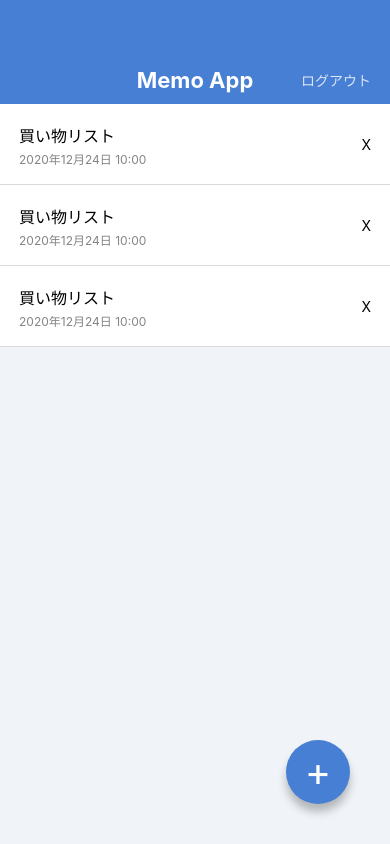
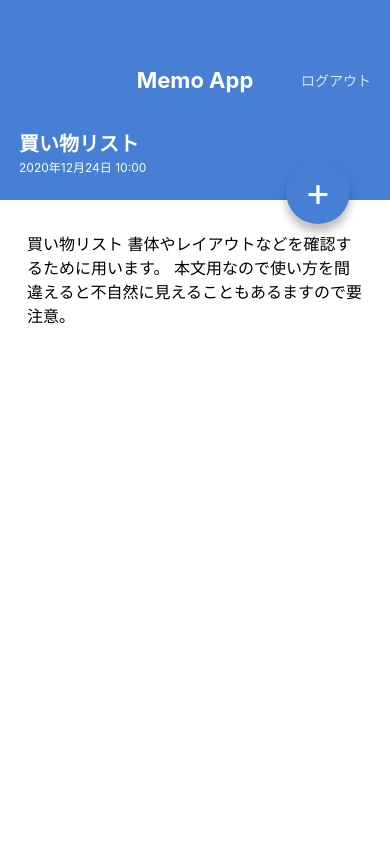
Before and after one commit to Issy-R/MemoApp2021, a React Native app: screen / in a window 390 px wide. Built offline with nearby package versions, Linux system fonts and the light colour scheme.

Commit message:
Create MemoDetail Screen

```diff
--- a/App.jsx
+++ b/App.jsx
@@ -1,23 +1,10 @@
 import React from 'react';
-import { StyleSheet, Text, View } from 'react-native';
 
-import AppBar from './src/components/AppBar';
-import CircleBotton from './src/components/CircleBotton';
-import MemoList from './src/components/MemoList';
+import MemoListScreen from './src/screens/MemoListScreen';
+import MemoDetailScreen from './src/screens/MemoDetailScreen';
 
 export default function App() {
   return (
-    <View style={styles.container}>
-      <AppBar />
-      <MemoList />
-      <CircleBotton>+</CircleBotton>
-    </View>
+    <MemoDetailScreen />
   );
 }
-
-const styles = StyleSheet.create({
-  container: {
-    flex: 1,
-    backgroundColor: '#f0f4F8',
-  },
-});
--- a/src/components/CircleBotton.jsx
+++ b/src/components/CircleBotton.jsx
@@ -1,12 +1,12 @@
-import { string } from 'prop-types';
+import { string, shape } from 'prop-types';
 import React from 'react';
 import { View, Text, StyleSheet } from 'react-native';
 
 
 export default function CircleBotton(props) {
-  const { children } = props;
+  const { children, style } = props;
   return (
-    <View style={styles.circleBotton}>
+    <View style={[styles.circleBotton, style]}>
         <Text style={styles.circleBottonLabel}>{children}</Text>
       </View>
   );
@@ -14,6 +14,11 @@
 
 CircleBotton.propTypes = {
   children: string.isRequired,
+  style: shape(),
+};
+
+CircleBotton.defaultProps = {
+  style: null,
 };
 
 const styles = StyleSheet.create ({
--- /dev/null
+++ b/src/screens/MemoDetailScreen.jsx
@@ -0,0 +1,58 @@
+import React from 'react';
+import { View, Text, ScrollView, StyleSheet } from 'react-native'
+
+import AppBar from '../components/AppBar';
+import CircleBotton from '../components/CircleBotton';
+
+export default function MemoDetailScreen() {
+  return (
+    <View style={styles.container}>
+      <AppBar />
+      <View style={styles.memoHeadr}>
+        <Text style={styles.memoTitle}>買い物リスト</Text>
+        <Text style={styles.memoDate}>2020年12月24日 10:00</Text>
+      </View>
+      <ScrollView style={styles.memoBody}>
+        <Text style={styles.memoText}>
+          買い物リスト
+          書体やレイアウトなどを確認するために用います。
+          本文用なので使い方を間違えると不自然に見えることもあるますので要注意。
+        </Text>
+      </ScrollView>
+      <CircleBotton style={ {top: 160, bottom: 'auto' }}>+</CircleBotton>
+    </View>
+  );
+}
+
+const styles = StyleSheet.create({
+  container: {
+    flex: 1,
+    backgroundColor: '#FFFFFF',
+  },
+  memoHeadr: {
+    backgroundColor: '#467FD3',
+    height: 96,
+    justifyContent: 'center',
+    paddingVertical: 24,
+    paddingHorizontal: 19,
+  },
+  memoTitle: {
+    color: '#FFFFFF',
+    fontSize: 20,
+    lineHeight: 32,
+    fontWeight: 'bold',
+  },
+  memoDate: {
+    color: '#FFFFFF',
+    fontSize: 12,
+    lineHeight: 16,
+  },
+  memoBody: {
+    paddingVertical: 32,
+    paddingHorizontal: 27,
+  },
+  memoText: {
+    fontSize: 16,
+    lineHeight: 24,
+  },
+});
--- /dev/null
+++ b/src/screens/MemoListScreen.jsx
@@ -0,0 +1,23 @@
+import React from 'react';
+import { View, StyleSheet } from 'react-native';
+
+import AppBar from '../components/AppBar';
+import CircleBotton from '../components/CircleBotton';
+import MemoList from '../components/MemoList';
+
+export default function MemoListScreen() {
+  return (
+    <View style={styles.container}>
+      <AppBar />
+      <MemoList />
+      <CircleBotton>+</CircleBotton>
+    </View>
+  );
+}
+
+const styles = StyleSheet.create({
+  container: {
+    flex: 1,
+    backgroundColor: '#f0f4F8',
+  },
+});
```
